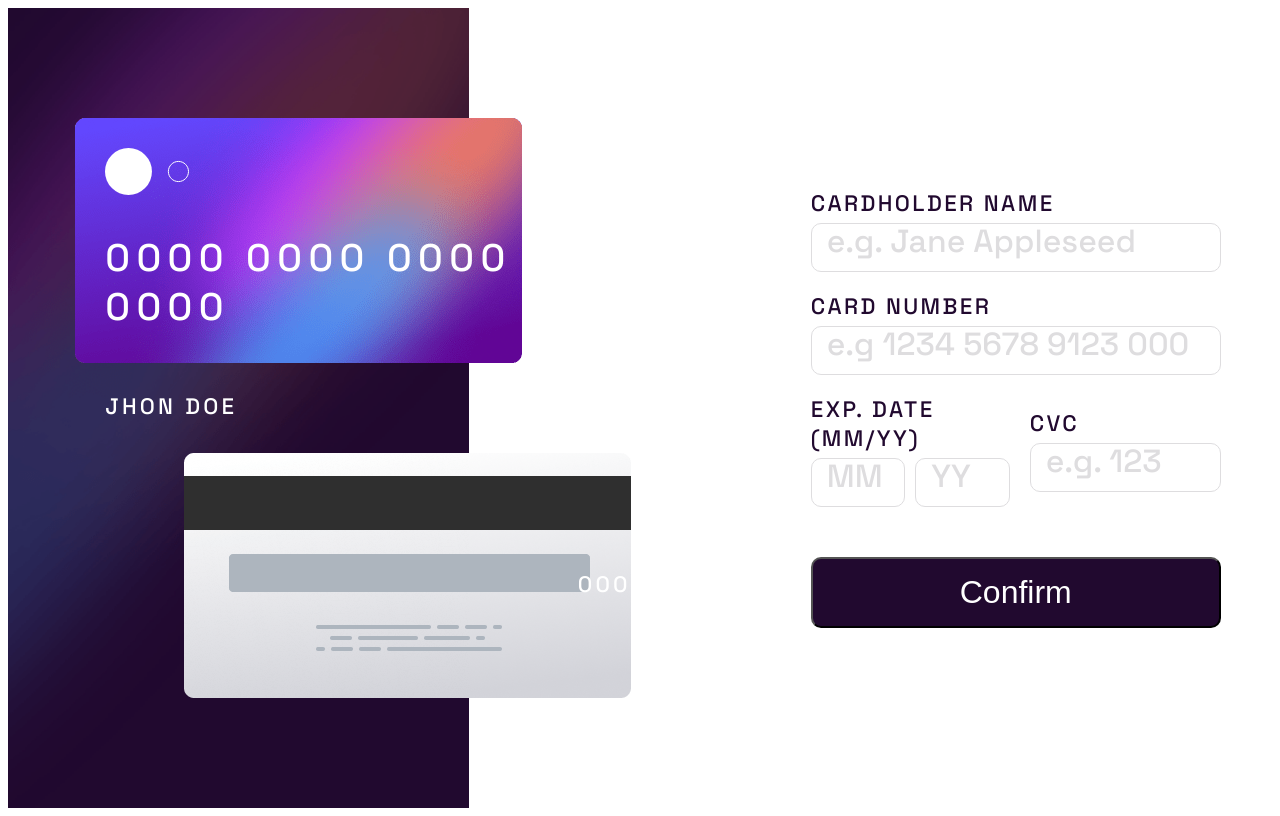
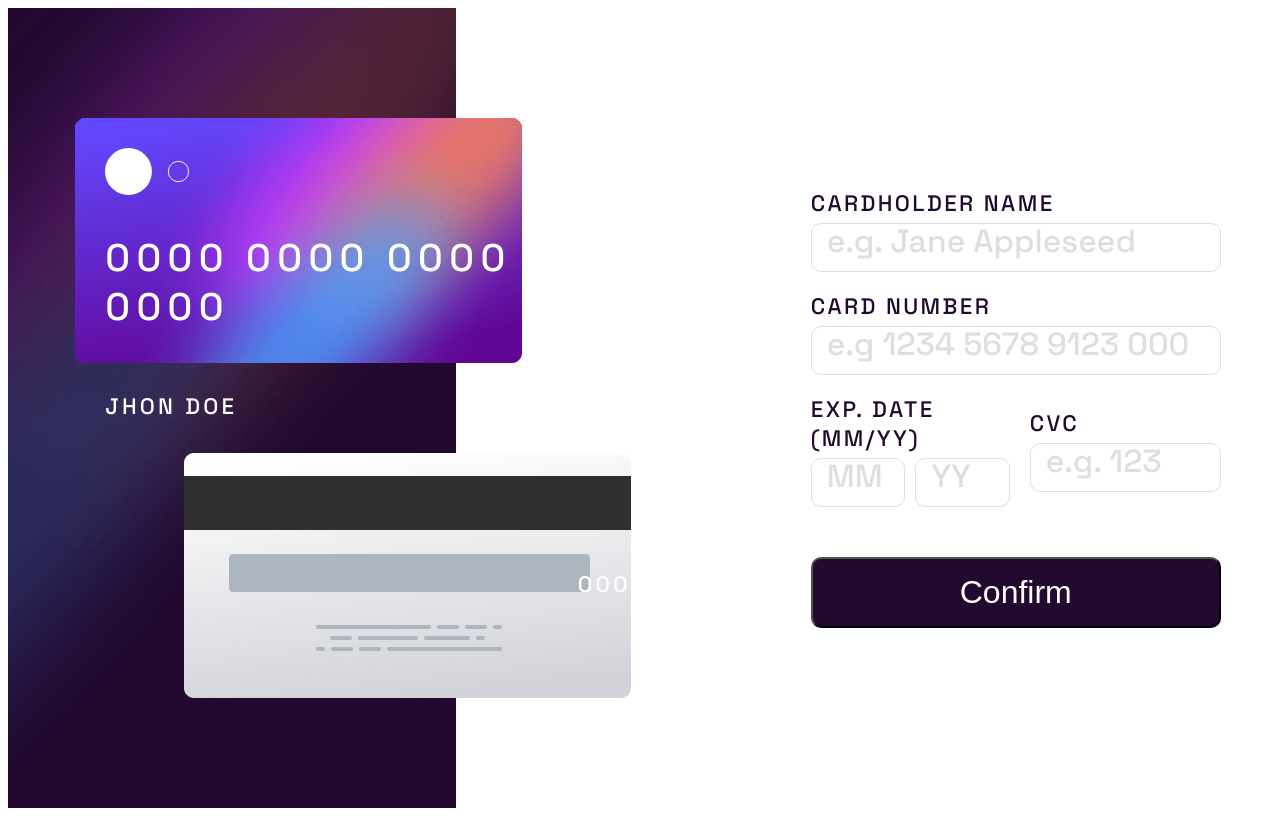
Before and after one commit to edilan-ribeiro/fm-interactive-card, a Next.js app: page / in a window 1280 px wide. Built offline with nearby package versions, Linux system fonts and the light colour scheme.

Commit message:
Style update
- updated background width

```diff
--- a/src/app/page.tsx
+++ b/src/app/page.tsx
@@ -28,5 +28,5 @@ const Main = styled.main`
 
 
     background: url('/images/bg-main-desktop.png') no-repeat;
-    background-size: 36% 100%;
+    background-size: 35% 100%;
 `
```
